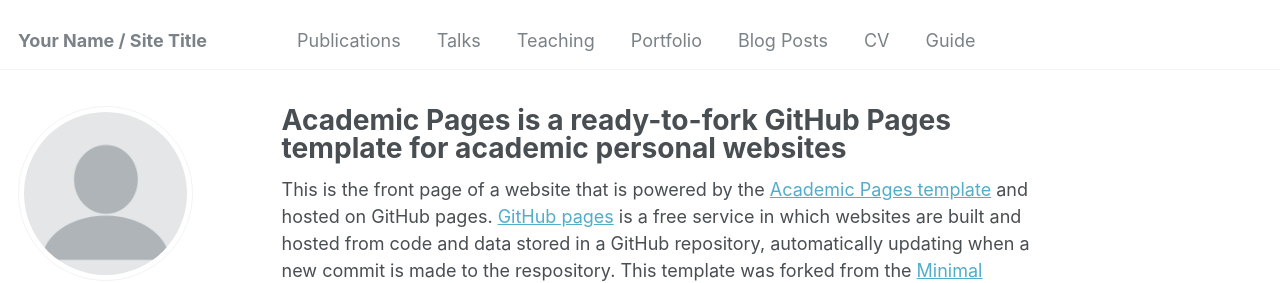
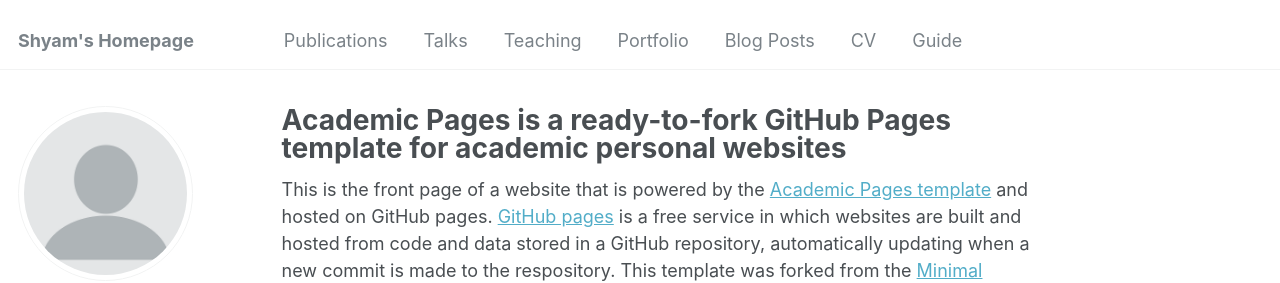
Before and after one commit to rampallishyam/rampallishyam.github.io, a Jekyll site: the page built from _pages/about.md, in a window 1280 px wide. Shown: the top 283 px of the page. Built offline with Jekyll 4.4.1, drawn with Linux system fonts in a browser that asks for light colours; some web fonts are replaced.

Commit message:
changing the name

```diff
--- a/_config.yml
+++ b/_config.yml
@@ -8,7 +8,7 @@
 
 # Basic Site Settings
 locale                   : "en-US"
-title                    : "Your Name / Site Title"
+title                    : "Shyam's Homepage"
 title_separator          : "-"
 name                     : &name "Your Name"
 description              : &description "personal description"
```
